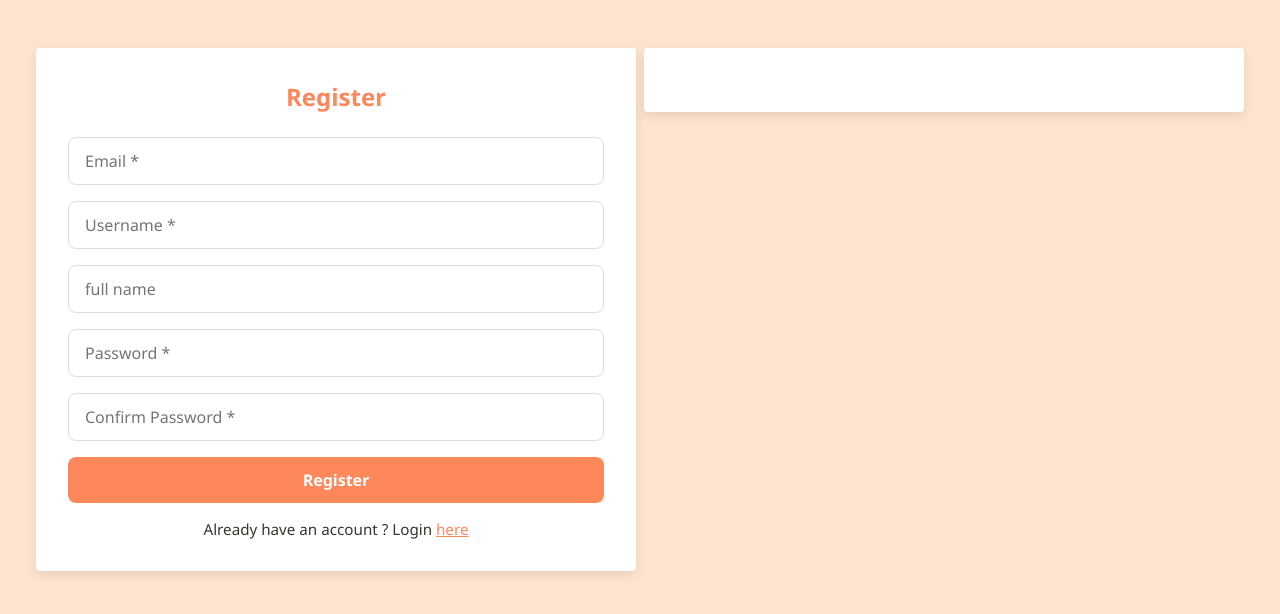
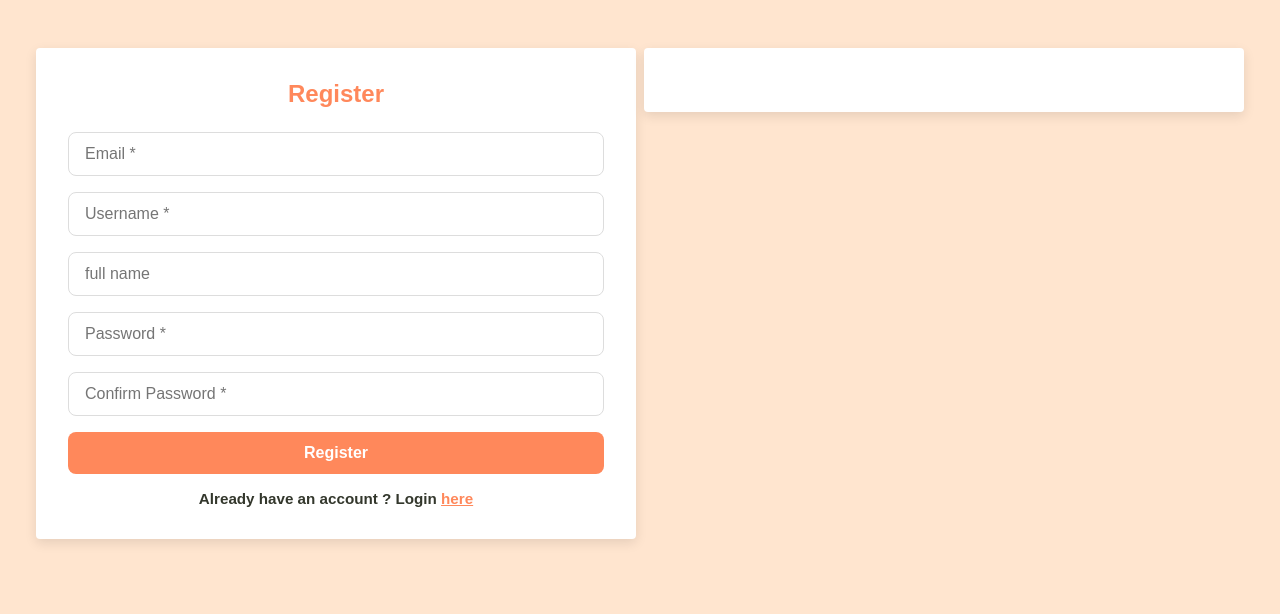
Before and after one commit to itsdiy0/user-service, a React app in the folder frontend/: page /register in a window 1280 px wide. Shown: the top 614 px of the page. Built offline with nearby package versions, Linux system fonts and the light colour scheme; the HTML template or start-up script is replaced by a standard one.

Commit message:
fix: small stylings

```diff
--- a/frontend/src/components/RegisterForm.tsx
+++ b/frontend/src/components/RegisterForm.tsx
@@ -31,7 +31,7 @@ const RegisterForm = () => {
     try {
       await registerUser(form);
       navigate("/login",{
-        state: { message: "Registration successful! Please log in." }
+        state: { message: "Registration successful! Please log in." , type: "success" }
       });
     } catch (err) {
       const apiError = err as ErrorResponse;
--- a/frontend/src/index.css
+++ b/frontend/src/index.css
@@ -3,7 +3,7 @@
     margin: 0;
     padding: 0;
     box-sizing: border-box;
-    font-family: 'Segoe UI', Tahoma, Geneva, Verdana, sans-serif;
+    font-family:sans-serif;
   }
 
   body {
@@ -83,6 +83,7 @@
   p {
     text-align: center;
     font-size: 0.95rem;
+    font-weight: bold;
   }
 
   p.error {
```
